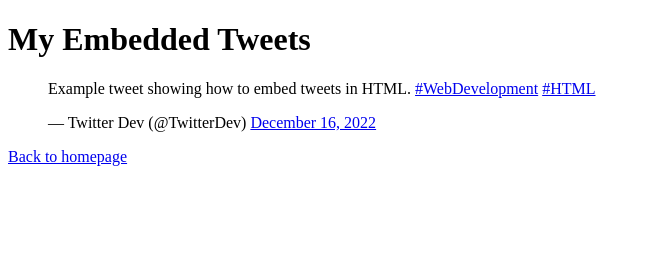
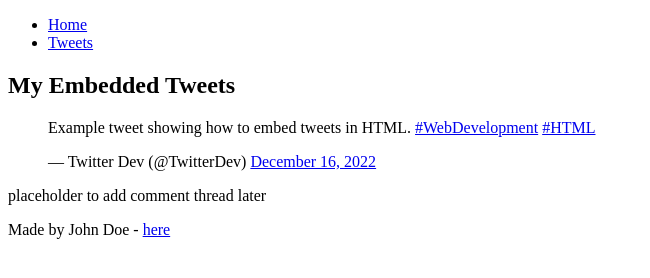
Before and after one commit to RAZJAJ/My_First_Portfolio, a plain HTML site: page html_basic/tweets.html in a window 1280 px wide. Shown: the whole page, without its empty margins (0-650 px from the left). Drawn offline with Linux system fonts and the light colour scheme.

Commit message:
Update tweets.html

```diff
--- a/html_basic/tweets.html
+++ b/html_basic/tweets.html
@@ -5,15 +5,27 @@
     <title>My Tweets</title>
 </head>
 <body>
+    <header>
+        <ul>
+            <li><a href="index.html">Home</a></li>
+            <li><a href="tweets.html">Tweets</a></li>
+        </ul>
+    </header>
+    <main>
+        <article>
             <h1>My Embedded Tweets</h1>
-
-    <!-- Embedded Tweet -->
             <blockquote class="twitter-tweet">
                 <p lang="en" dir="ltr">Example tweet showing how to embed tweets in HTML. <a href="https://twitter.com/hashtag/WebDevelopment?src=hash&amp;ref_src=twsrc%5Etfw">#WebDevelopment</a> <a href="https://twitter.com/hashtag/HTML?src=hash&amp;ref_src=twsrc%5Etfw">#HTML</a></p>
                 &mdash; Twitter Dev (@TwitterDev) <a href="https://twitter.com/TwitterDev/status/1603823063698518016?ref_src=twsrc%5Etfw">December 16, 2022</a>
             </blockquote>
             <script async src="https://platform.twitter.com/widgets.js" charset="utf-8"></script>
-
-    <p><a href="index.html">Back to homepage</a></p>
+        </article>
+        <aside>
+            <p>placeholder to add comment thread later</p>
+        </aside>
+    </main>
+    <footer>
+        <p>Made by John Doe - <a href="https://github.com/johndoe" target="_blank">here</a></p>
+    </footer>
 </body>
 </html>
```
Lines whose indentation alone changed are shown as unchanged.
